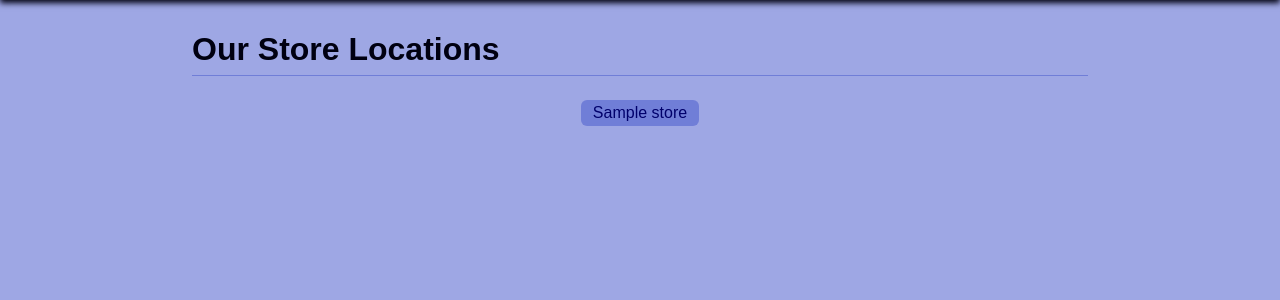
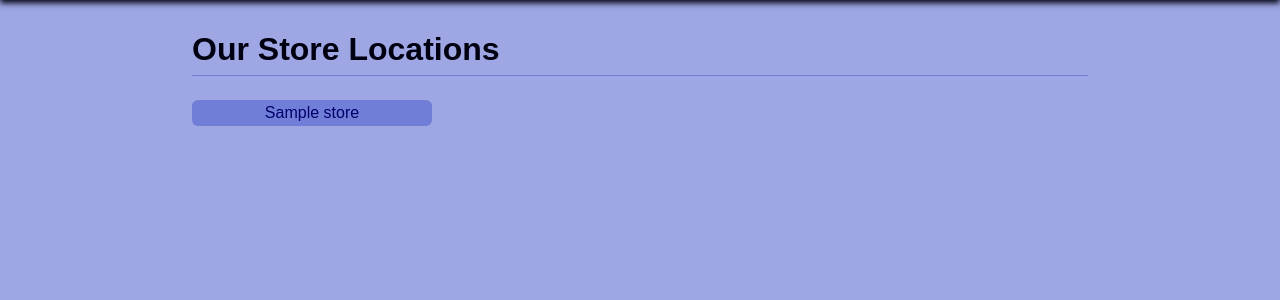
Before and after one commit to Peng2558/luxuryleases, a Django app: page /stores/ in a window 1280 px wide. Shown: the part 48-348 px from the top of the page. Run offline with Django 5.2, Linux system fonts and the light colour scheme; a user stored in the database is signed in; tables that the repository leaves empty hold one stand-in row (values such as "Sample post").

Commit message:
fix CSS for store list page

```diff
--- a/main_app/static/css/style.css
+++ b/main_app/static/css/style.css
@@ -251,6 +251,15 @@ nav > #nav-links > .nav-store:hover {
 }
 
 
+/*===== STORES =====*/
+
+#stores form > button {
+  width: 30vmin;
+  margin: 0 auto 3vmin 0;
+  margin-right: auto;
+}
+
+
 /*===== USER PROFILE =====*/
 
 #user-profile > #user-rentals {
--- a/main_app/templates/stores/index.html
+++ b/main_app/templates/stores/index.html
@@ -1,7 +1,8 @@
 {% extends 'base.html' %}
 
 {% block content %}
-  <h1>Our Store Locations</h1>
+  <div id='stores'>
+    <p class='main-title'>Our Store Locations</p>
 
     {% for store in stores %}
       <form action='{% url "select_store" store.id %}' method='POST'>
@@ -9,4 +10,5 @@
         <button type='submit'>{{ store.name }}</button>
       </form>
     {% endfor %}
+    </div>
 {% endblock %}
```
Lines whose indentation alone changed are shown as unchanged.
